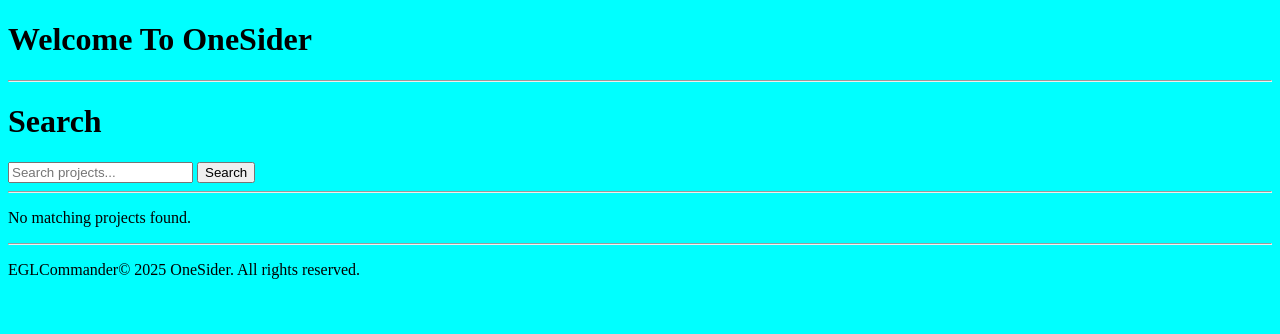
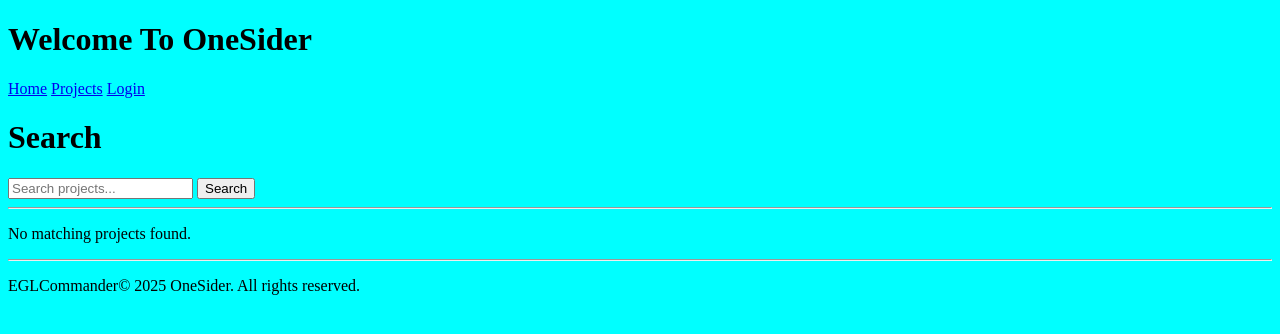
Before and after one commit to EGL-Commander/OneSiderProject-_Clean_, a Django app: page /projects/search/ in a window 1280 px wide. Shown: the top 334 px of the page. Run offline with Django 5.2, Linux system fonts and the light colour scheme; data that the repository does not hold is empty.

Commit message:
Nav Bar & Home Page
Added Nav Bar with Home Page Set Up at the Root URL.

```diff
--- a/onesider_site/main/templates/main/base.html
+++ b/onesider_site/main/templates/main/base.html
@@ -20,8 +20,29 @@
 	<body>
 
 		<header>
+
 			<h1>Welcome To OneSider</h1>
-			<hr>
+
+			<nav>
+
+				<a href="{% url 'home' %}">Home</a>
+
+				<a href="{% url 'project_list' %}">Projects</a>
+
+				{% if user.is_authenticated %}
+
+					<a href="{% url 'profile' %}">Profile</a>
+
+					<a href="{% url 'logout' %}">Logout</a>
+
+				{% else %}
+
+					<a href="{% url 'login' %}">Login</a>
+
+				{% endif %}
+
+			</nav>
+
 		</header>
 
 		<main>
--- a/onesider_site/main/views.py
+++ b/onesider_site/main/views.py
@@ -8,9 +8,12 @@ def home(request):
 	categories = Category.objects.order_by('name')
 	random_projects = Project.objects.filter(is_active=True).order_by('?')[:4]
 
+	latest_projects = Project.objects.filter(is_active=True).order_by('-created_at')[:6]
+
 	context = {
 		'categories': categories,
 		'random_projects': random_projects,
+		'latest_projects': latest_projects,
 	}
 
 	return render(request, 'main/home.html', context)
```
Also changed, not shown: onesider_site/main/templates/main/home.html (+11 -0 lines).
